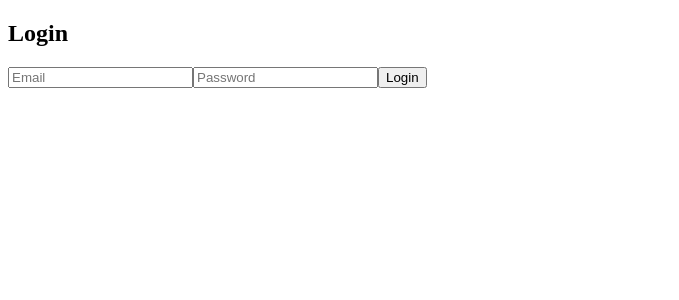
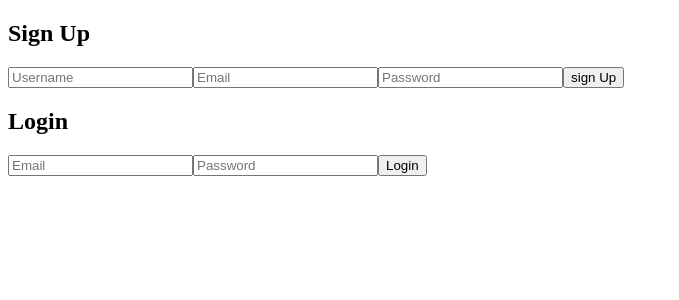
Before and after one commit to Quitzelcoat/blog-api, a React (Vite) app in the folder Frontend/: page / in a window 1280 px wide. Shown: the top 300 px of the page, without its empty margins (0-679 px from the left). Built offline with nearby package versions, Linux system fonts and the light colour scheme.

Commit message:
signup form created, next posts and comments creation and view

```diff
--- a/Frontend/src/App.jsx
+++ b/Frontend/src/App.jsx
@@ -1,12 +1,14 @@
 import { useState } from "react";
 import PostsList from "./components/PostsList";
 import Login from "./components/Login";
+import Signup from "./components/Signup";
 
 function App() {
   const [token, setToken] = useState(localStorage.getItem("token") || null);
 
   return (
     <>
+      <Signup setToken={setToken} />
       <Login setToken={setToken} />
       {token && <PostsList setToken={setToken} />}
     </>
--- a/Frontend/src/components/Signup.jsx
+++ b/Frontend/src/components/Signup.jsx
@@ -0,0 +1,66 @@
+import { useState } from "react";
+import { signUpUser } from "../services/api";
+
+const Signup = () => {
+  const [formData, setFormData] = useState({
+    email: "",
+    password: "",
+    username: "",
+  });
+  const [message, setMessage] = useState("");
+
+  const handleChange = async (e) => {
+    const { name, value } = e.target;
+    setFormData({ ...formData, [name]: value });
+  };
+
+  const handleSubmit = async (e) => {
+    e.preventDefault();
+    try {
+      const response = await signUpUser(formData);
+      setMessage("Signup successful! You can now log in.", response);
+    } catch (error) {
+      setMessage("Signup failed. Please try again.", error);
+    }
+  };
+
+  return (
+    <div>
+      <h2>Sign Up</h2>
+      <form onSubmit={handleSubmit}>
+        <input
+          type='text'
+          name='username'
+          placeholder='Username'
+          value={formData.username}
+          onChange={handleChange}
+          required
+        />
+
+        <input
+          type='email'
+          name='email'
+          placeholder='Email'
+          value={formData.email}
+          onChange={handleChange}
+          required
+        />
+
+        <input
+          type='password'
+          name='password'
+          placeholder='Password'
+          value={formData.password}
+          onChange={handleChange}
+          required
+        />
+
+        <button type='submit'>sign Up</button>
+      </form>
+
+      <p>{message}</p>
+    </div>
+  );
+};
+
+export default Signup;
--- a/Frontend/src/services/api.js
+++ b/Frontend/src/services/api.js
@@ -11,6 +11,11 @@
   const response = await axios.post(`${API_URL}/posts`, postData, {
     headers: { Authorization: `Bearer ${token}` },
   });
+  return response.data;
+};
+
+export const signUpUser = async (userData) => {
+  const response = await axios.post(`${API_URL}/users`, userData);
   return response.data;
 };
 
```
